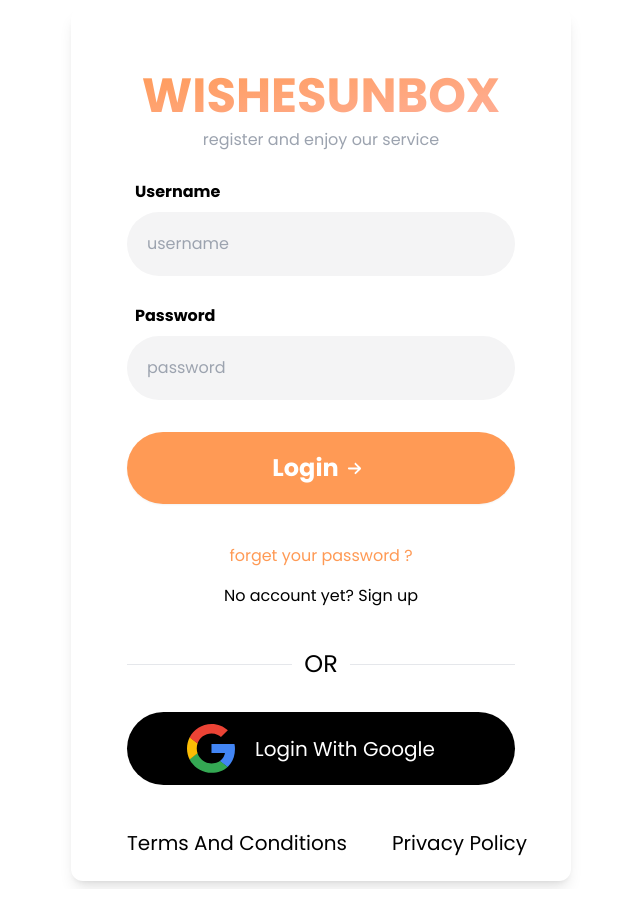
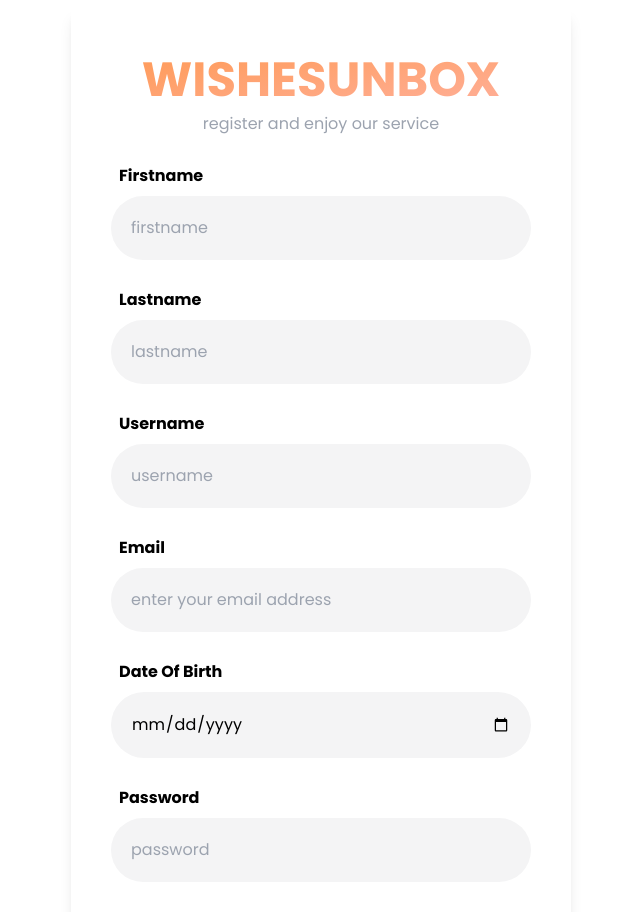
Before and after one commit to Build-Bridge/WishesUnbox, a React (Vite) app: page / in a window 1280 px wide. Shown: the top 912 px of the page, without its empty margins (319-959 px from the left). Before the commit the page ends 889 px from the top, so only its background shows below. Built offline with nearby package versions, Linux system fonts and the light colour scheme.

Commit message:
Refactor

```diff
--- a/src/App.jsx
+++ b/src/App.jsx
@@ -4,8 +4,8 @@ import LoginPage from "./sections/loginPage";
 function App() {
   return (
     <>
-      {/* <SignupPage /> */}
-      <LoginPage />
+      <SignupPage />
+      {/* <LoginPage /> */}
     </>
   );
 }
--- a/src/sections/loginPage.jsx
+++ b/src/sections/loginPage.jsx
@@ -10,9 +10,9 @@ const loginPage = () => {
   const onSubmit = (data) => console.log(data);
 
   return (
-    <section className="w-full h-full flex flex-col items-center justify-center">
+    <section className="w-full h-full flex items-center justify-center">
       <form
-        className="w-full h-fit p-14 m-2 bg-neutral-500-100 rounded-xl flex-1 md:max-w-[500px] shadow-lg relative"
+        className="w-full h-fit p-10 m-2 bg-neutral-500-100 rounded-xl flex-1 md:max-w-[500px] md:shadow-lg"
         onSubmit={handleSubmit(onSubmit)}
       >
         <div className="flex flex-col text-center items-center justify-center mb-5">
@@ -32,6 +32,7 @@ const loginPage = () => {
         </div>
 
         <Button text="login" />
+
         <div className="flex flex-col items-center justify-between">
           <p className="p-2 text-[#ff9a55] cursor-pointer hover:underline">
             forget your password ?
@@ -43,18 +44,21 @@ const loginPage = () => {
             </a>
           </p>
         </div>
+
         <div className="flex w-full my-5 items-center justify-center">
           <hr className="flex-1" />
           <p className="uppercase p-3 text-2xl">or</p>
           <hr className="flex-1" />
         </div>
+
         <div className="bg-black flex justify-center items-center p-3 rounded-full cursor-pointer mt-5 mb-10">
           <img src="/google.svg" alt="google" className="w-12" />
           <p className="text-white mx-5 text-xl capitalize">
             Login with Google
           </p>
         </div>
-        <div className="absolute bottom-4 flex flex-1 items-center justify-between w-4/5 m-auto capitalize py-2 mt-10">
+
+        <div className="flex flex-1 items-center justify-between w-4/5 m-auto capitalize">
           <a href="/" className="text-xl hover:text-[#ffa478]">
             Terms and conditions
           </a>
--- a/src/sections/signupPage.jsx
+++ b/src/sections/signupPage.jsx
@@ -12,7 +12,7 @@ const Signup = () => {
   return (
     <section className="w-full h-full flex flex-col items-center justify-center">
       <form
-        className="w-full h-fit p-14 m-2 bg-neutral-500-100 rounded-md flex-1 md:max-w-[500px] shadow-lg relative"
+        className="w-full h-fit p-10 m-2 bg-neutral-500-100 rounded-md flex-1 md:max-w-[500px] md:shadow-lg"
         onSubmit={handleSubmit(onSubmit)}
       >
         <div className="flex flex-col text-center items-center justify-center mb-5">
@@ -30,7 +30,9 @@ const Signup = () => {
             );
           })}
         </div>
+
         <Button text="signup" />
+
         <div className="flex items-center justify-center">
           <span className="p-3 cursor-pointer">
             Already have an account?{" "}
@@ -39,18 +41,21 @@ const Signup = () => {
             </a>
           </span>
         </div>
+
         <div className="flex w-full my-10 items-center justify-center">
           <hr className="flex-1" />
           <p className="uppercase p-3 text-2xl">or</p>
           <hr className="flex-1" />
         </div>
+
         <div className="bg-black flex justify-center items-center p-3 rounded-full cursor-pointer my-10">
           <img src="/google.svg" alt="google" className="w-12" />
           <p className="text-white mx-5 text-xl capitalize">
             Sign up with Google
           </p>
         </div>
-        <div className="absolute bottom-4 flex flex-1 items-center justify-between w-4/5 m-auto capitalize py-2 mt-10">
+
+        <div className="flex flex-1 items-center justify-between w-4/5 m-auto capitalize">
           <a href="/" className="text-xl hover:text-[#ffa478]">
             Terms and conditions
           </a>
```
